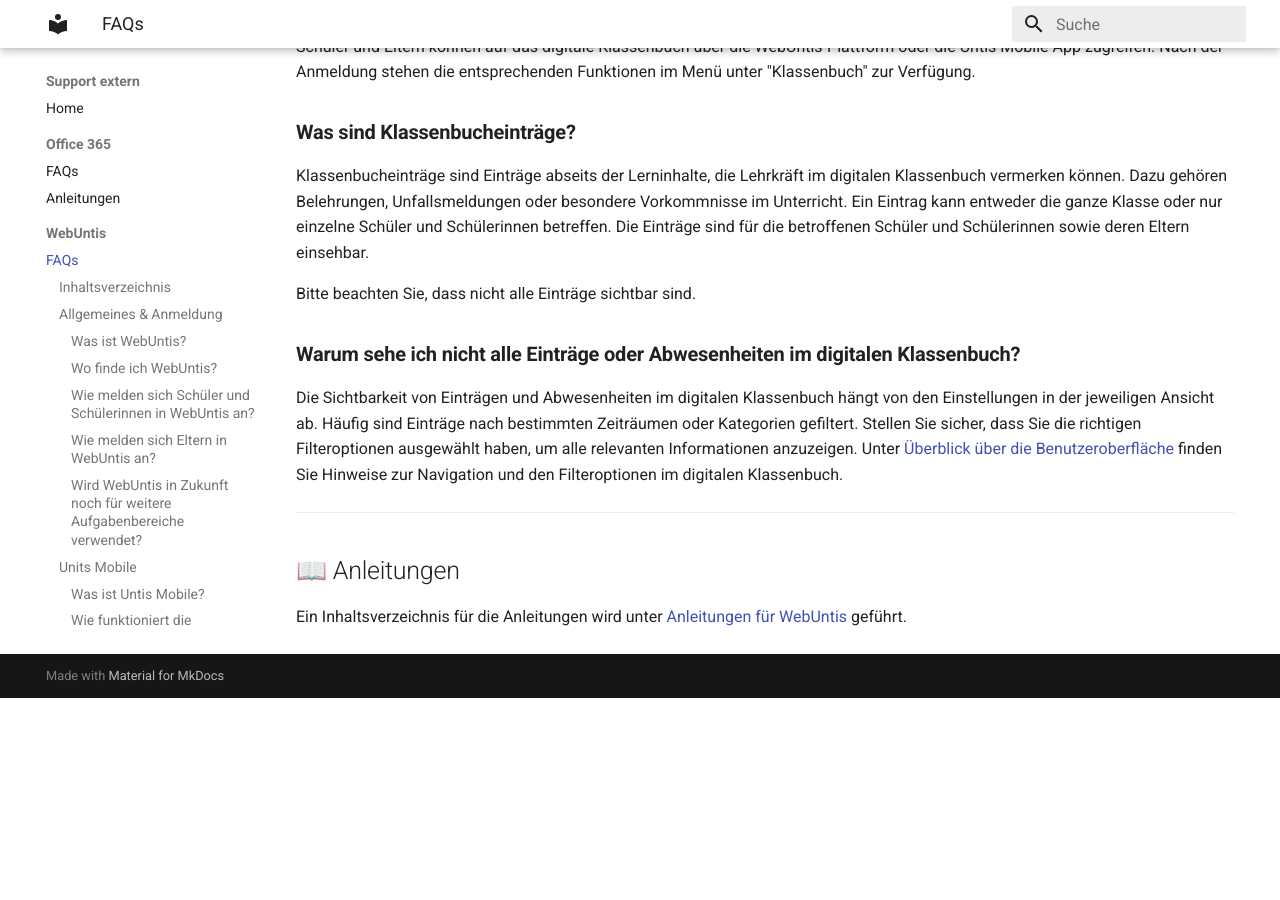
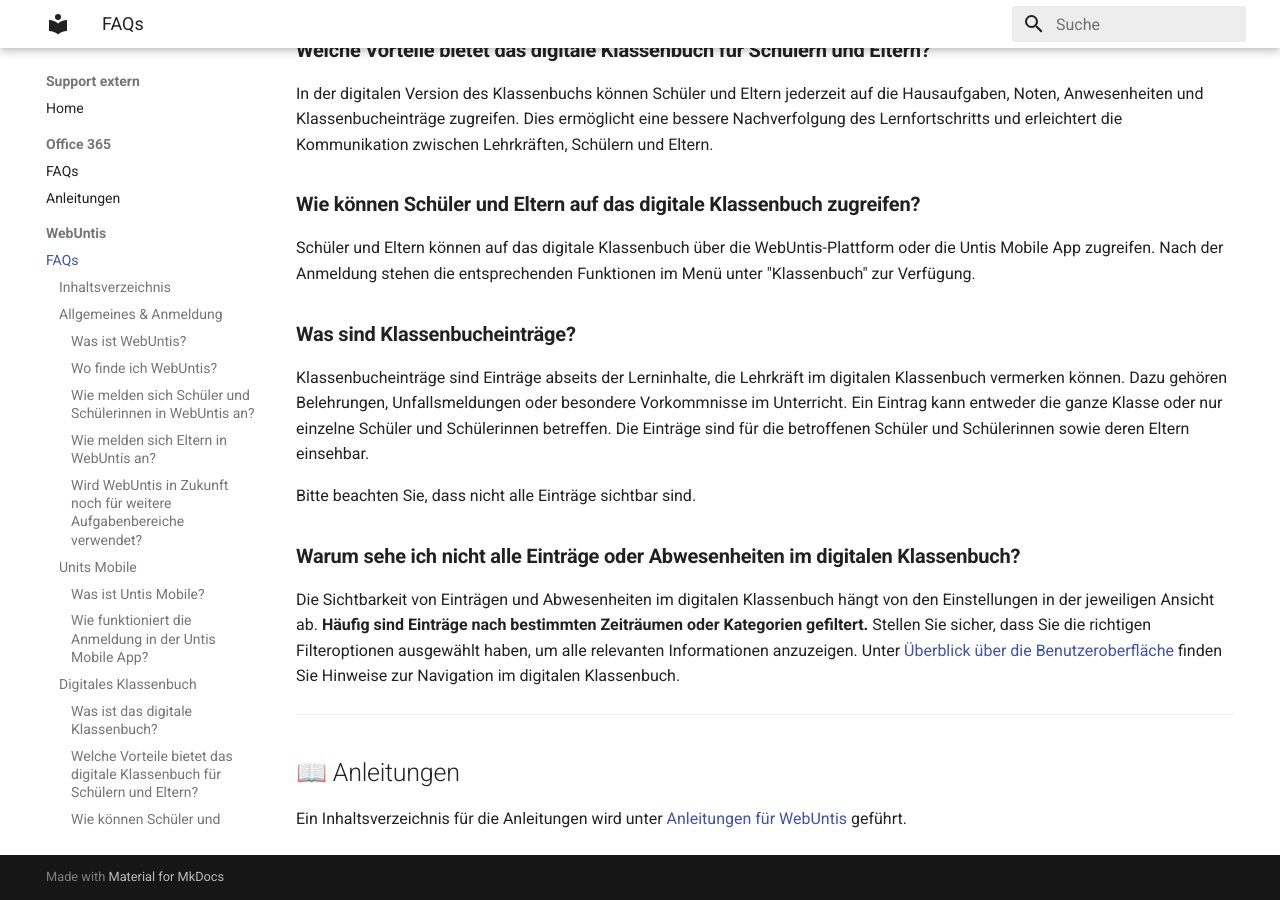
Before and after one commit to Paedagogium-Schwerin/paedagogium-schwerin.github.io, an MkDocs documentation site: the page built from docs/webuntis/index.md, in a window 1280 px wide and 900 px high, scrolled down 2112 px. Built offline with MkDocs 1.6.1 and Material for MkDocs 9.7.7, drawn with Linux system fonts in a browser that asks for light colours; before the commit the page ends 2810 px from its top, so only the background shows below that; some of the changed text lies outside the part shown.

Commit message:
add: webuntis overview

```diff
--- a/docs/webuntis/index.md
+++ b/docs/webuntis/index.md
@@ -12,6 +12,12 @@
   - [Units Mobile](#units-mobile)
     - [**Was ist Untis Mobile?**](#was-ist-untis-mobile)
     - [**Wie funktioniert die Anmeldung in der Untis Mobile App?**](#wie-funktioniert-die-anmeldung-in-der-untis-mobile-app)
+  - [Digitales Klassenbuch](#digitales-klassenbuch)
+    - [**Was ist das digitale Klassenbuch?**](#was-ist-das-digitale-klassenbuch)
+    - [**Welche Vorteile bietet das digitale Klassenbuch für Schülern und Eltern?**](#welche-vorteile-bietet-das-digitale-klassenbuch-für-schülern-und-eltern)
+    - [**Wie können Schüler und Eltern auf das digitale Klassenbuch zugreifen?**](#wie-können-schüler-und-eltern-auf-das-digitale-klassenbuch-zugreifen)
+    - [**Was sind Klassenbucheinträge?**](#was-sind-klassenbucheinträge)
+    - [**Warum sehe ich nicht alle Einträge oder Abwesenheiten im digitalen Klassenbuch?**](#warum-sehe-ich-nicht-alle-einträge-oder-abwesenheiten-im-digitalen-klassenbuch)
   - [📖 Anleitungen](#-anleitungen)
 
 ## Allgemeines & Anmeldung
@@ -64,8 +70,8 @@ Klassenbucheinträge sind Einträge abseits der Lerninhalte, die Lehrkräft im d
 Bitte beachten Sie, dass nicht alle Einträge sichtbar sind.
 
 ### **Warum sehe ich nicht alle Einträge oder Abwesenheiten im digitalen Klassenbuch?**
-Die Sichtbarkeit von Einträgen und Abwesenheiten im digitalen Klassenbuch hängt von den Einstellungen in der jeweiligen Ansicht ab. Häufig sind Einträge nach bestimmten Zeiträumen oder Kategorien gefiltert. Stellen Sie sicher, dass Sie die richtigen Filteroptionen ausgewählt haben, um alle relevanten Informationen anzuzeigen.
-Unter [Überblick über die Benutzeroberfläche](overview.md) finden Sie Hinweise zur Navigation und den Filteroptionen im digitalen Klassenbuch.
+Die Sichtbarkeit von Einträgen und Abwesenheiten im digitalen Klassenbuch hängt von den Einstellungen in der jeweiligen Ansicht ab. **Häufig sind Einträge nach bestimmten Zeiträumen oder Kategorien gefiltert.** Stellen Sie sicher, dass Sie die richtigen Filteroptionen ausgewählt haben, um alle relevanten Informationen anzuzeigen.
+Unter [Überblick über die Benutzeroberfläche](overview.md) finden Sie Hinweise zur Navigation im digitalen Klassenbuch.
 
 ---
 
```
Also changed, not shown: docs/webuntis/overview.md (+1 -1 lines), 1 other file.
